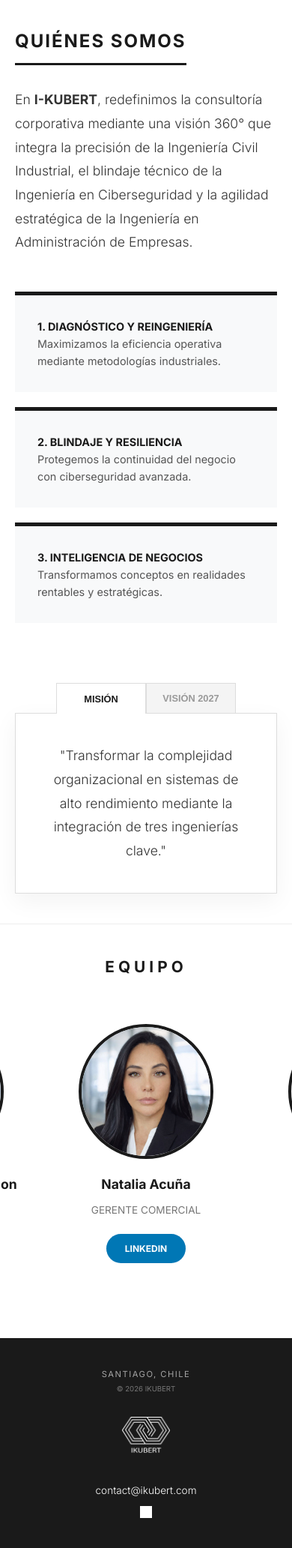
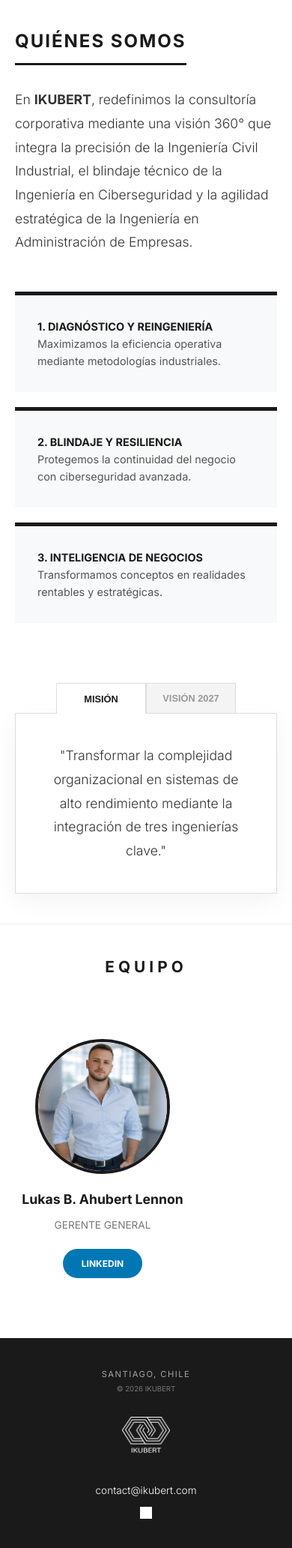
Before and after one commit to IKUBERT/ikubert.github.io, a Jekyll site: the page built from acerca.html, in a window 390 px wide, cut to the strip 508-2573 px from the top of the page. Shown: the whole strip at 75% size. Built offline with Jekyll 4.4.1, drawn with Linux system fonts in a browser that asks for light colours; grey boxes are pictures that could not be loaded.

Commit message:
Update acerca.html

```diff
--- a/acerca.html
+++ b/acerca.html
@@ -3,7 +3,6 @@
 title: Acerca de | IKUBERT
 ---
 
-<!-- Estilos de Control de Responsividad y Desbordamiento -->
 <style>
     html, body {
         overflow-x: hidden;
@@ -41,13 +40,26 @@
             font-size: 0.8rem !important;
             min-width: 120px !important;
         }
-        .team-grid {
-            gap: 30px !important;
+
+        /* NUEVO: Lógica de Scroll Lateral para Equipo en Móvil */
+        .team-grid-scroll {
+            display: flex !important;
+            overflow-x: auto !important;
+            scroll-snap-type: x mandatory;
+            gap: 20px !important;
+            padding: 20px 0 40px !important;
+            -webkit-overflow-scrolling: touch;
+        }
+        .team-grid-scroll::-webkit-scrollbar {
+            display: none; /* Esconde la barra de scroll */
+        }
+        .team-grid-scroll > div {
+            flex: 0 0 80% !important; /* Cada tarjeta ocupa el 80% del ancho */
+            scroll-snap-align: center;
         }
     }
 </style>
 
-<!-- Header Hero: Con Sombra Lateral Adaptable -->
 <header class="hero-acerca" style="
     position: relative;
     text-align: left;
@@ -61,7 +73,6 @@
     width: 100%;
     box-sizing: border-box;">
 
-    <!-- Capa de degradado lateral: Se ajusta en moviles a un fondo mas oscuro -->
     <div style="
         position: absolute;
         top: 0;
@@ -87,7 +98,7 @@
 <div class="section-acerca" style="max-width: 1000px; margin: 0 auto; padding: 80px 20px; box-sizing: border-box;">
     <h2 style="border-bottom: 3px solid #1a1a1a; display: inline-block; padding-bottom: 10px; margin-bottom: 30px; text-transform: uppercase; letter-spacing: 2px; font-size: 1.5rem;">Quiénes Somos</h2>
     <p style="font-size: 1.1rem; line-height: 1.8; color: #333; font-weight: 300;">
-        En <strong>I-KUBERT</strong>, redefinimos la consultoría corporativa mediante una visión 360° que integra la precisión de la Ingeniería Civil Industrial, el blindaje técnico de la Ingeniería en Ciberseguridad y la agilidad estratégica de la Ingeniería en Administración de Empresas.
+        En <strong>IKUBERT</strong>, redefinimos la consultoría corporativa mediante una visión 360° que integra la precisión de la Ingeniería Civil Industrial, el blindaje técnico de la Ingeniería en Ciberseguridad y la agilidad estratégica de la Ingeniería en Administración de Empresas.
     </p>
 
     <div class="grid-pilares" style="display: grid; grid-template-columns: repeat(auto-fit, minmax(280px, 1fr)); gap: 30px; margin-top: 50px;">
@@ -106,7 +117,6 @@
     </div>
 </div>
 
-<!-- Pestañas Misión/Visión Responsivas -->
 <div class="section-acerca" style="max-width: 900px; margin: 0 auto; padding: 20px 20px 80px; box-sizing: border-box;">
     <div style="display: flex; justify-content: center; margin-bottom: -1px; flex-wrap: wrap;">
         <button onclick="openTab('mision')" id="btn-mision" class="tab-btn" style="background: #fff; border: 1px solid #ddd; border-bottom: none; padding: 18px 45px; font-size: 1rem; font-weight: 700; cursor: pointer; text-transform: uppercase; color: #1a1a1a; min-width: 200px; z-index: 2;">Misión</button>
@@ -122,10 +132,10 @@
     </div>
 </div>
 
-<!-- Equipo Gerencial Blindado -->
 <div class="section-acerca" style="background: #ffffff; padding: 80px 20px; text-align: center; border-top: 1px solid #eee;">
     <h2 style="letter-spacing: 5px; text-transform: uppercase; margin-bottom: 60px; font-size: 1.3rem;">Equipo</h2>
-    <div class="team-grid" style="display: grid; grid-template-columns: repeat(auto-fit, minmax(250px, 1fr)); gap: 50px; max-width: 1100px; margin: 0 auto;">
+
+    <div class="team-grid team-grid-scroll" style="display: grid; grid-template-columns: repeat(auto-fit, minmax(250px, 1fr)); gap: 50px; max-width: 1100px; margin: 0 auto;">
 
         <div style="display: flex; flex-direction: column; align-items: center;">
             <div style="width: 180px; height: 180px; border-radius: 50%; overflow: hidden; border: 4px solid #1a1a1a; margin-bottom: 20px;">
```
